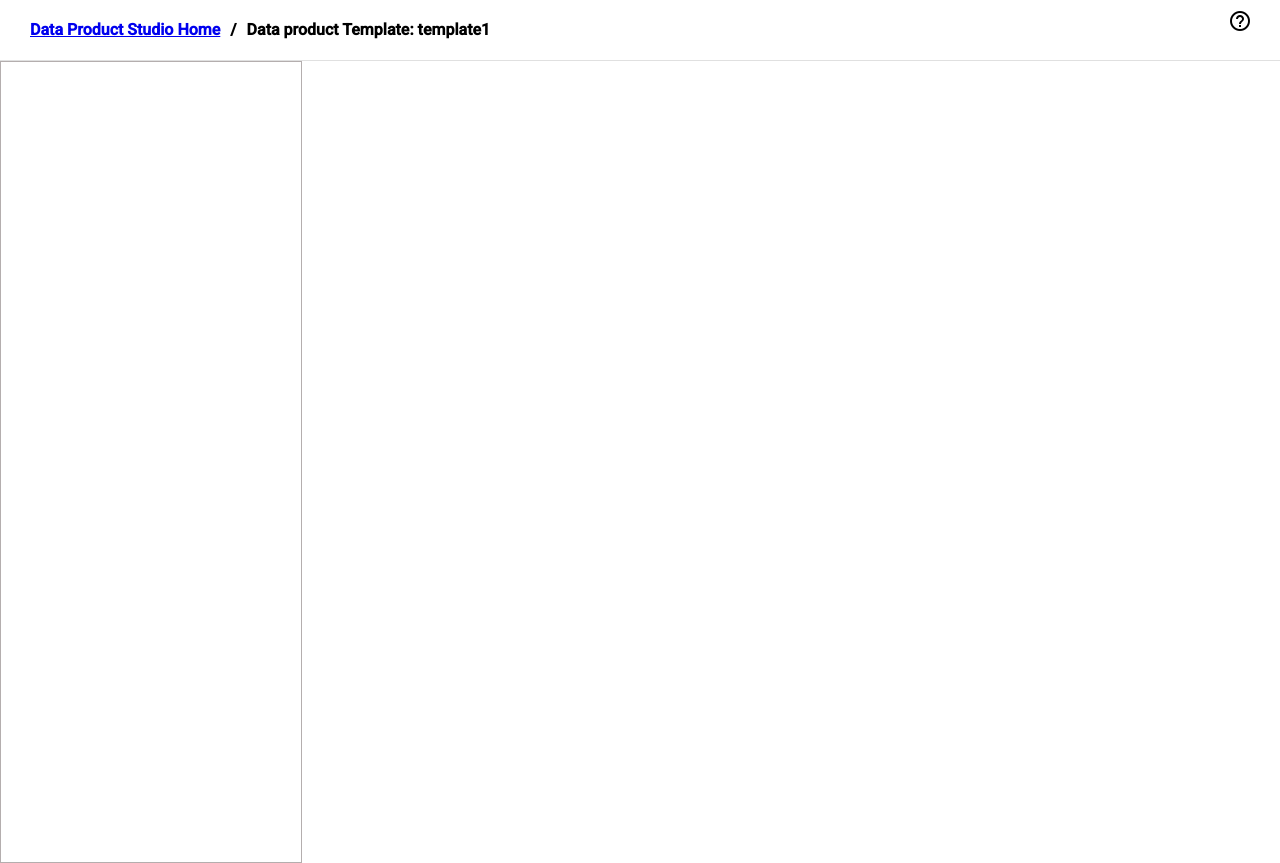
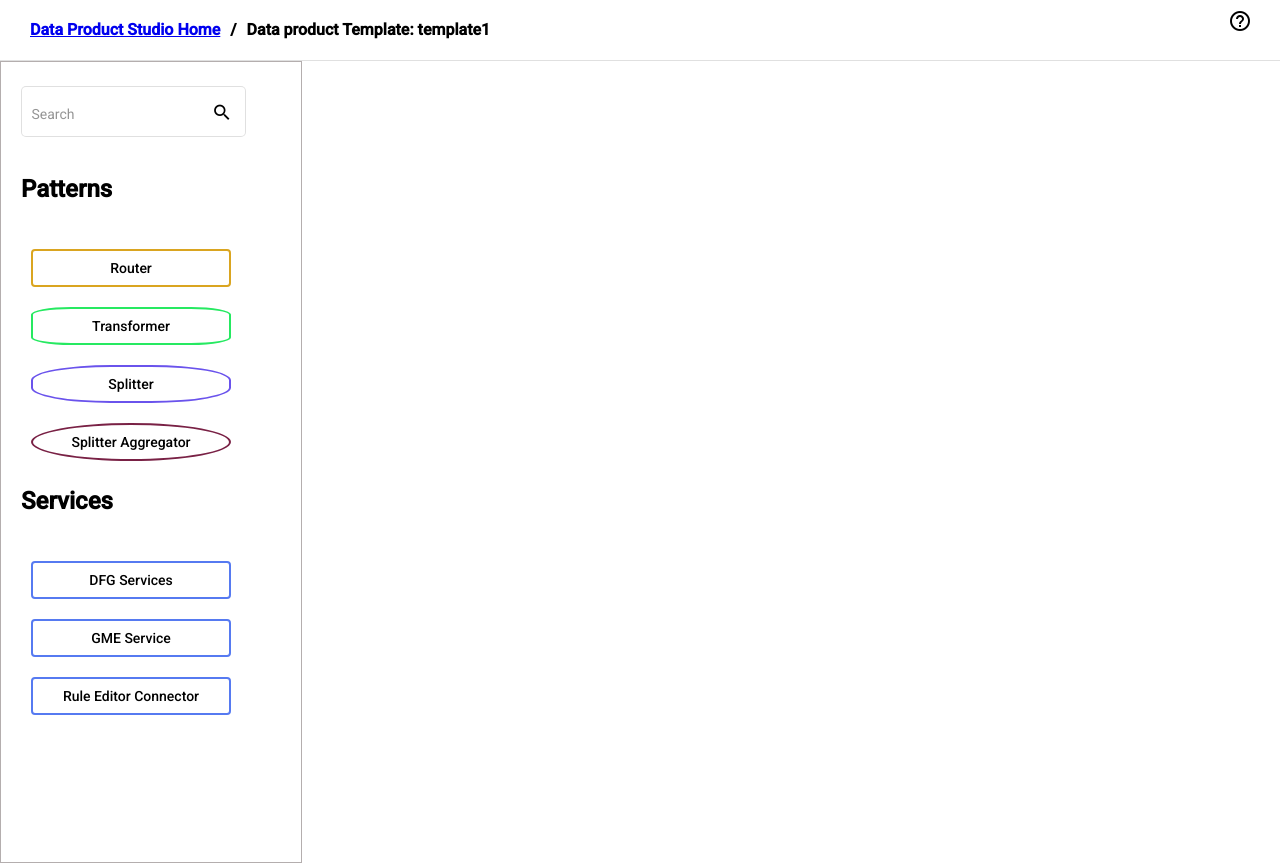
Before and after one commit to NamaNagesh/AngularMy, an Angular app: page /templateDetail/template1 in a window 1280 px wide. Shown: the top 863 px of the page. Built offline with nearby package versions, Linux system fonts and the light colour scheme.

Commit message:
add shapes

```diff
--- a/src/app/product-template-details/product-template-details.component.html
+++ b/src/app/product-template-details/product-template-details.component.html
@@ -1,6 +1,25 @@
 
 <app-header [templateId]="templateId"></app-header>
 <div class="sideMenu">
+    <div class="search">
+        <mat-form-field  class="formField" appearance="outline">
+         <input matInput variant="out-lined" placeholder="Search" #input>
+         <mat-icon matSuffix>search</mat-icon>
+       </mat-form-field>
+       </div>
     <!-- <button mat-stroked-button>Basic</button> -->
+    <div class="heading">Patterns</div>
+    <div class="buttonGroup">
+    <button class="shape" mat-stroked-button>Router</button>
+    <button class="shape1" mat-stroked-button>Transformer</button>
+    <button class="shape2" mat-stroked-button>Splitter</button>
+    <button class="shape3" mat-stroked-button>Splitter Aggregator</button>
+   </div>
+   <div class="heading">Services</div>
+   <div class="buttonGroup">
+   <button class="serviceShape1" mat-stroked-button>DFG Services</button>
+   <button class="serviceShape2" mat-stroked-button>GME Service</button>
+   <button class="serviceShape3" mat-stroked-button>Rule Editor Connector</button>
 
+  </div>
 </div>
--- a/src/app/product-template-details/product-template-details.component.scss
+++ b/src/app/product-template-details/product-template-details.component.scss
@@ -3,3 +3,50 @@
     width:300px;
     border: 0.5px solid rgb(180, 174, 174);
 }
+.buttonGroup{
+    margin: 30px;
+}
+.mat-stroked-button{
+
+    width:200px;
+    margin-top: 20px;
+}
+
+.shape{
+    border: 2px solid goldenrod;
+}
+.shape1{
+    border: 2px solid rgb(38, 233, 97);
+    border-radius: 20%;
+}
+
+.shape2{
+    border: 2px solid rgb(106, 83, 236);
+    border-radius: 40%;
+}
+
+.shape3{
+    border: 2px solid rgb(121, 33, 69);
+    border-radius: 50%;
+}
+.heading{
+    font-size: 24px;
+    margin: 20px;
+
+    font-weight: bold;
+}
+
+.serviceShape1{
+    border: 2px solid rgb(86, 122, 241);
+}
+
+.serviceShape2{
+    border: 2px solid rgb(86, 122, 241);
+}
+
+.serviceShape3{
+    border: 2px solid rgb(86, 122, 241);
+}
+.search{
+    margin: 20px;
+}
```
